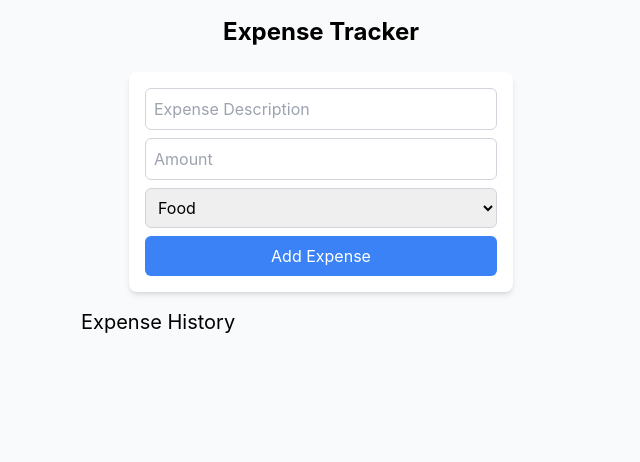
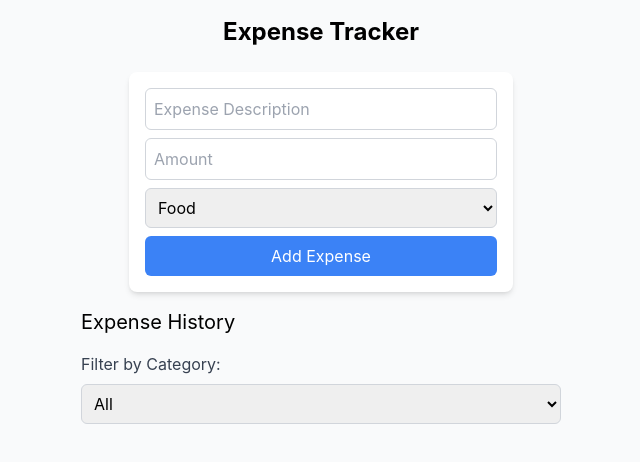
Before and after one commit to jadhneiny/ExpenseTracker, a React (Create React App) app in the folder expense-tracker/: page / in a window 1280 px wide. Shown: the top 462 px of the page, without its empty margins (319-959 px from the left). Built offline with nearby package versions, Linux system fonts and the light colour scheme.

Commit message:
filter component

```diff
--- a/expense-tracker/src/components/ExpenseList.js
+++ b/expense-tracker/src/components/ExpenseList.js
@@ -1,15 +1,26 @@
-import React from 'react';
+import React, { useState } from 'react';
 import { useSelector } from 'react-redux';
 import ExpenseItem from './ExpenseItem';
+import Filter from './Filter';
 
 const ExpenseList = () => {
   const expenses = useSelector(state => state.expenses.expenses);
+  const [filteredCategory, setFilteredCategory] = useState('All');
+
+  const handleFilterChange = (category) => {
+    setFilteredCategory(category);
+  };
+
+  const filteredExpenses = expenses.filter(exp => {
+    return filteredCategory === 'All' || exp.category === filteredCategory;
+  });
 
   return (
     <div className="max-w-lg mx-auto p-4">
       <h2 className="text-xl mb-4">Expense History</h2>
+      <Filter onFilterChange={handleFilterChange} />
       <ul>
-        {expenses.map(exp => (
+        {filteredExpenses.map(exp => (
           <ExpenseItem key={exp.id} expense={exp} />
         ))}
       </ul>
--- /dev/null
+++ b/expense-tracker/src/components/Filter.js
@@ -0,0 +1,31 @@
+import React, { useState } from 'react';
+import { useSelector } from 'react-redux';
+
+const Filter = ({ onFilterChange }) => {
+  const categories = useSelector(state => state.expenses.categories);
+  const [selectedCategory, setSelectedCategory] = useState('All');
+
+  const handleFilterChange = (e) => {
+    const category = e.target.value;
+    setSelectedCategory(category);
+    onFilterChange(category);
+  };
+
+  return (
+    <div className="mb-4 max-w-lg mx-auto">
+      <label className="block text-gray-700 mb-2">Filter by Category:</label>
+      <select
+        value={selectedCategory}
+        onChange={handleFilterChange}
+        className="w-full p-2 border border-gray-300 rounded-md"
+      >
+        <option value="All">All</option>
+        {categories.map(cat => (
+          <option key={cat} value={cat}>{cat}</option>
+        ))}
+      </select>
+    </div>
+  );
+};
+
+export default Filter;
```
